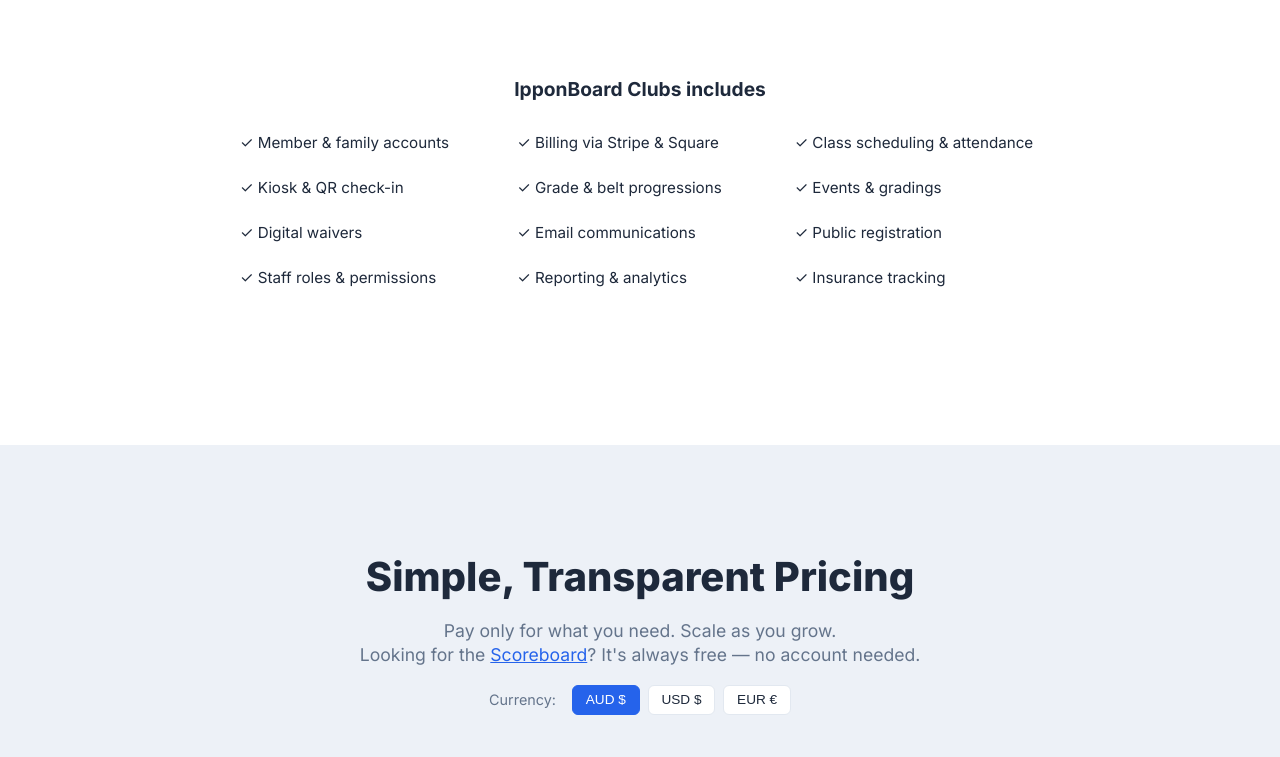
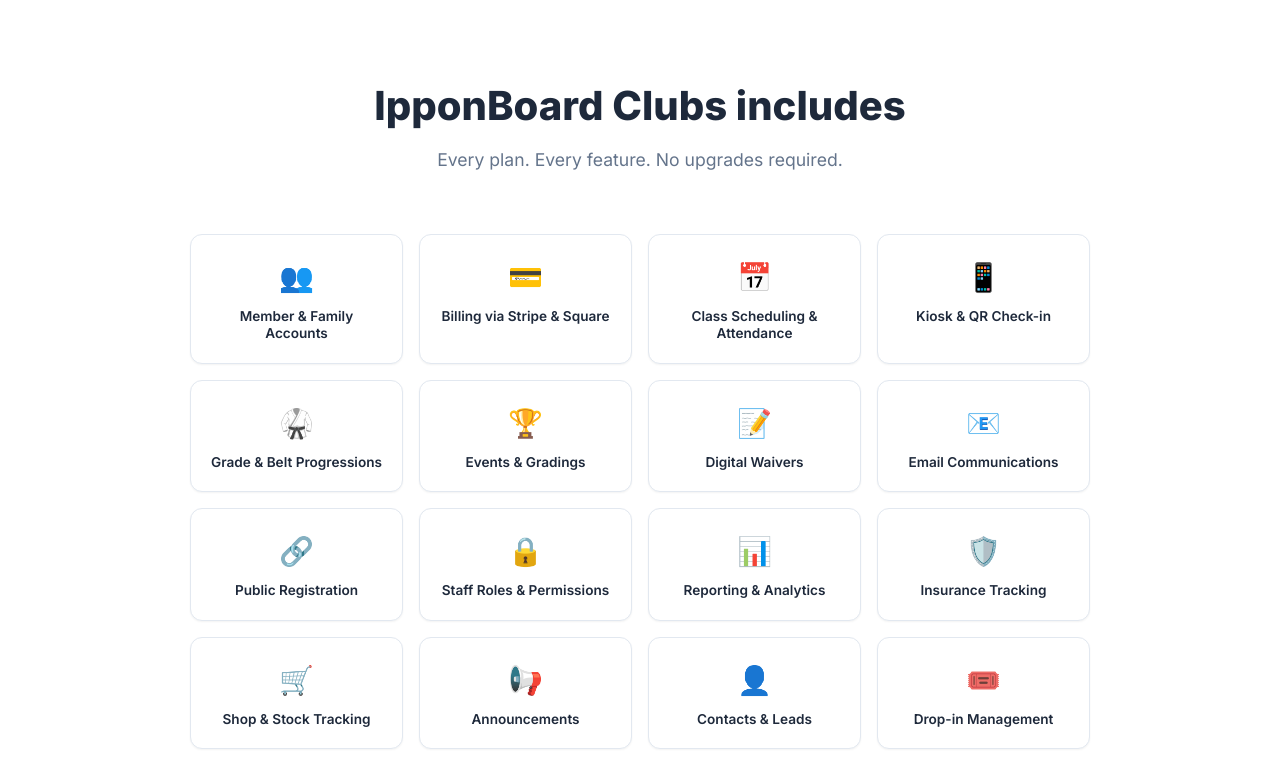
Before and after one commit to zorro2b/ipponboard-site, a plain HTML site: page club-management.html in a window 1280 px wide. Shown: the part 6120-6877 px from the top of the page. Drawn offline with Linux system fonts and the light colour scheme.

Commit message:
spilt out features with cards

```diff
--- a/club-management.html
+++ b/club-management.html
@@ -286,21 +286,74 @@
     <!-- What's Included -->
     <section class="section section-white">
         <div class="container">
-            <div class="pricing-includes">
-                <h3>IpponBoard Clubs includes</h3>
-                <div class="pricing-includes-grid">
-                    <span>✓ Member & family accounts</span>
-                    <span>✓ Billing via Stripe & Square</span>
-                    <span>✓ Class scheduling & attendance</span>
-                    <span>✓ Kiosk & QR check-in</span>
-                    <span>✓ Grade & belt progressions</span>
-                    <span>✓ Events & gradings</span>
-                    <span>✓ Digital waivers</span>
-                    <span>✓ Email communications</span>
-                    <span>✓ Public registration</span>
-                    <span>✓ Staff roles & permissions</span>
-                    <span>✓ Reporting & analytics</span>
-                    <span>✓ Insurance tracking</span>
+            <div class="section-header">
+                <h2>IpponBoard Clubs includes</h2>
+                <p>Every plan. Every feature. No upgrades required.</p>
+            </div>
+            <div class="includes-grid">
+                <div class="includes-card">
+                    <div class="includes-icon">👥</div>
+                    <div class="includes-label">Member & Family Accounts</div>
+                </div>
+                <div class="includes-card">
+                    <div class="includes-icon">💳</div>
+                    <div class="includes-label">Billing via Stripe & Square</div>
+                </div>
+                <div class="includes-card">
+                    <div class="includes-icon">📅</div>
+                    <div class="includes-label">Class Scheduling & Attendance</div>
+                </div>
+                <div class="includes-card">
+                    <div class="includes-icon">📱</div>
+                    <div class="includes-label">Kiosk & QR Check-in</div>
+                </div>
+                <div class="includes-card">
+                    <div class="includes-icon">🥋</div>
+                    <div class="includes-label">Grade & Belt Progressions</div>
+                </div>
+                <div class="includes-card">
+                    <div class="includes-icon">🏆</div>
+                    <div class="includes-label">Events & Gradings</div>
+                </div>
+                <div class="includes-card">
+                    <div class="includes-icon">📝</div>
+                    <div class="includes-label">Digital Waivers</div>
+                </div>
+                <div class="includes-card">
+                    <div class="includes-icon">📧</div>
+                    <div class="includes-label">Email Communications</div>
+                </div>
+                <div class="includes-card">
+                    <div class="includes-icon">🔗</div>
+                    <div class="includes-label">Public Registration</div>
+                </div>
+                <div class="includes-card">
+                    <div class="includes-icon">🔒</div>
+                    <div class="includes-label">Staff Roles & Permissions</div>
+                </div>
+                <div class="includes-card">
+                    <div class="includes-icon">📊</div>
+                    <div class="includes-label">Reporting & Analytics</div>
+                </div>
+                <div class="includes-card">
+                    <div class="includes-icon">🛡️</div>
+                    <div class="includes-label">Insurance Tracking</div>
+                </div>
+                <div class="includes-card">
+                    <div class="includes-icon">🛒</div>
+                    <div class="includes-label">Shop & Stock Tracking</div>
+                </div>
+                <div class="includes-card">
+                    <div class="includes-icon">📢</div>
+                    <div class="includes-label">Announcements</div>
+                </div>
+                <div class="includes-card">
+                    <div class="includes-icon">👤</div>
+                    <div class="includes-label">Contacts & Leads</div>
+                </div>
+                <div class="includes-card">
+                    <div class="includes-icon">🎟️</div>
+                    <div class="includes-label">Drop-in Management</div>
                 </div>
             </div>
         </div>
@@ -384,6 +437,7 @@
                             </tr>
                         </tbody>
                     </table>
+                    <p class="pricing-card-note">All club features, plus:</p>
                     <ul class="pricing-features pricing-features-short">
                         <li>✓ API access</li>
                         <li>✓ Custom integrations</li>
--- a/styles.css
+++ b/styles.css
@@ -1132,51 +1132,68 @@
     color: var(--color-white);
 }
 
-/* Pricing Includes Section */
-.pricing-includes {
-    max-width: 800px;
-    margin: 0 auto 3rem;
-    text-align: center;
+/* Includes Grid (mini feature cards) */
+.includes-grid {
+    display: grid;
+    grid-template-columns: repeat(4, 1fr);
+    gap: 1rem;
+    max-width: 900px;
+    margin: 0 auto;
 }
 
-.pricing-includes h3 {
-    font-size: 1.2rem;
-    font-weight: 700;
-    margin-bottom: 1.25rem;
+.includes-card {
+    background: rgba(255,255,255,0.05);
+    border: 1px solid rgba(255,255,255,0.1);
+    border-radius: var(--radius-md);
+    padding: 1.25rem 1rem;
+    text-align: center;
+    transition: background 0.2s;
+}
+
+.includes-card:hover {
+    background: rgba(255,255,255,0.1);
+}
+
+.includes-icon {
+    font-size: 1.75rem;
+    margin-bottom: 0.5rem;
+}
+
+.includes-label {
+    font-size: 0.85rem;
+    font-weight: 600;
+    color: rgba(255,255,255,0.9);
+    line-height: 1.3;
+}
+
+/* Light section variant */
+.section-white .includes-card,
+.section-light .includes-card {
+    background: var(--color-surface);
+    border: 1px solid var(--color-border);
+    box-shadow: var(--shadow-sm);
+}
+
+.section-white .includes-card:hover,
+.section-light .includes-card:hover {
+    box-shadow: var(--shadow-md);
+    transform: translateY(-2px);
+}
+
+.section-white .includes-label,
+.section-light .includes-label {
     color: var(--color-text);
 }
 
-.pricing-includes-grid {
-    display: grid;
-    grid-template-columns: repeat(3, 1fr);
-    gap: 0.5rem 2rem;
-    text-align: left;
-}
-
-.pricing-includes-grid span {
-    font-size: 0.95rem;
-    color: var(--color-text);
-    padding: 0.4rem 0;
-}
-
-.section-dark .pricing-includes h3 {
-    color: var(--color-white);
-}
-
-.section-dark .pricing-includes-grid span {
-    color: rgba(255,255,255,0.8);
-}
-
-@media (max-width: 700px) {
-    .pricing-includes-grid {
-        grid-template-columns: repeat(2, 1fr);
-        gap: 0.4rem 1.5rem;
+@media (max-width: 800px) {
+    .includes-grid {
+        grid-template-columns: repeat(3, 1fr);
     }
 }
 
-@media (max-width: 450px) {
-    .pricing-includes-grid {
-        grid-template-columns: 1fr;
+@media (max-width: 550px) {
+    .includes-grid {
+        grid-template-columns: repeat(2, 1fr);
     }
 }
 
```
Also changed, not shown: index.html (+69 -15 lines).
